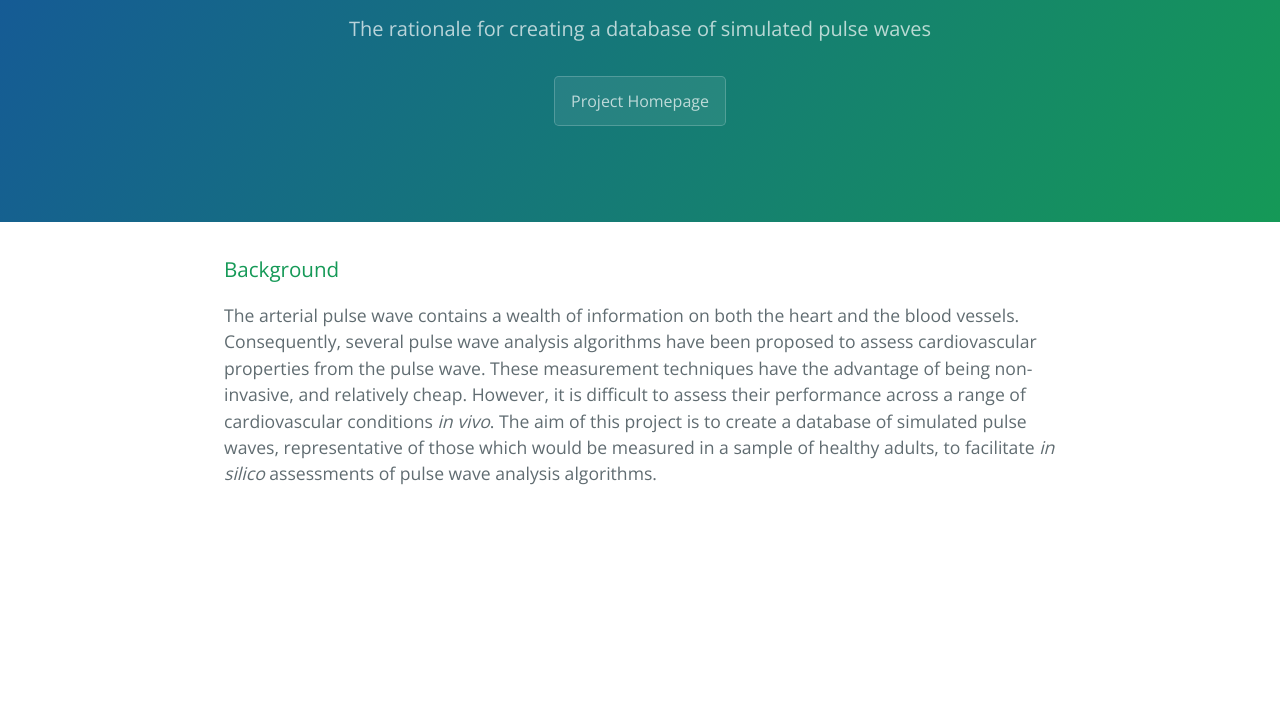
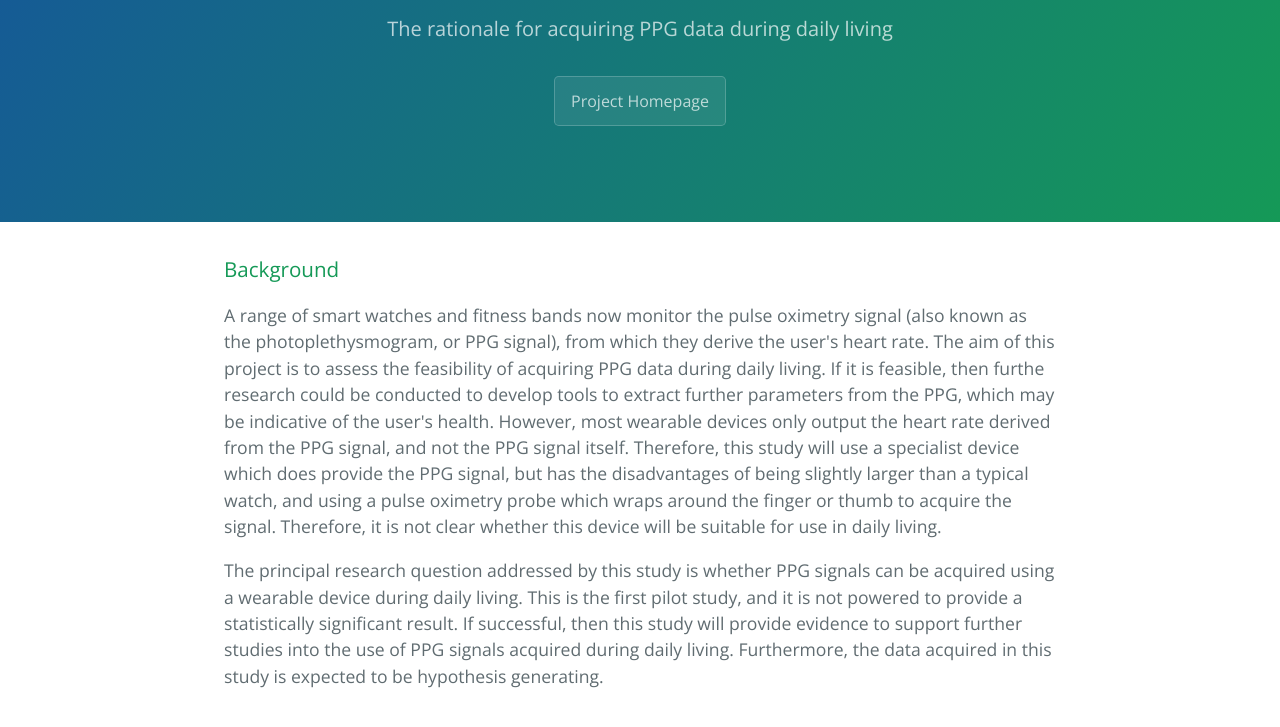
Before and after one commit to peterhcharlton/ppg-diary, a plain HTML site: page background.html in a window 1280 px wide. Shown: the part 161-888 px from the top of the page. Before the commit the page ends 800 px from the top, so only its background shows below. Drawn offline with nearby package versions, Linux system fonts and the light colour scheme.

Commit message:
Update background.html

```diff
--- a/background.html
+++ b/background.html
@@ -2,7 +2,7 @@
 <html lang="en-us">
   <head>
     <meta charset="UTF-8">
-    <title>Simulated Pulse Wave Database by peterhcharlton</title>
+    <title>PPG Diary Project by peterhcharlton</title>
     <meta name="viewport" content="width=device-width, initial-scale=1">
     <link rel="stylesheet" type="text/css" href="stylesheets/normalize.css" media="screen">
     <link href='https://fonts.googleapis.com/css?family=Open+Sans:400,700' rel='stylesheet' type='text/css'>
@@ -12,7 +12,7 @@
   <body>
     <section class="page-header">
       <h1 class="project-name">Background</h1>
-      <h2 class="project-tagline">The rationale for creating a database of simulated pulse waves</h2>
+      <h2 class="project-tagline">The rationale for acquiring PPG data during daily living</h2>
       <a href="index.html" class="btn">Project Homepage</a>
     </section>
 
@@ -20,7 +20,10 @@
       <h3>
 <a id="Background" class="anchor" href="#background" aria-hidden="true"><span aria-hidden="true" class="octicon octicon-link"></span></a>Background</h3>
 
-<p>The arterial pulse wave contains a wealth of information on both the heart and the blood vessels. Consequently, several pulse wave analysis algorithms have been proposed to assess cardiovascular properties from the pulse wave. These measurement techniques have the advantage of being non-invasive, and relatively cheap. However, it is difficult to assess their performance across a range of cardiovascular conditions <i>in vivo</i>. The aim of this project is to create a database of simulated pulse waves, representative of those which would be measured in a sample of healthy adults, to facilitate <i>in silico</i> assessments of pulse wave analysis algorithms.</p>
+<p>A range of smart watches and fitness bands now monitor the pulse oximetry signal (also known as the photoplethysmogram, or PPG signal), from which they derive the user's heart rate. The aim of this project is to assess the feasibility of acquiring PPG data during daily living. If it is feasible, then furthe research could be conducted to develop tools to extract further parameters from the PPG, which may be indicative of the user's health. However, most wearable devices only output the heart rate derived from the PPG signal, and not the PPG signal itself. Therefore, this study will use a specialist device which does provide the PPG signal, but has the disadvantages of being slightly larger than a typical watch, and using a pulse oximetry probe which wraps around the finger or thumb to acquire the signal. Therefore, it is not clear whether this device will be suitable for use in daily living.
+</p>
+      <p>The principal research question addressed by this study is whether PPG signals can be acquired using a wearable device during daily living. This is the first pilot study, and it is not powered to provide a statistically significant result. If successful, then this study will provide evidence to support further studies into the use of PPG signals acquired during daily living. Furthermore, the data acquired in this study is expected to be hypothesis generating.
+</p>
 
     </section>
 
```
